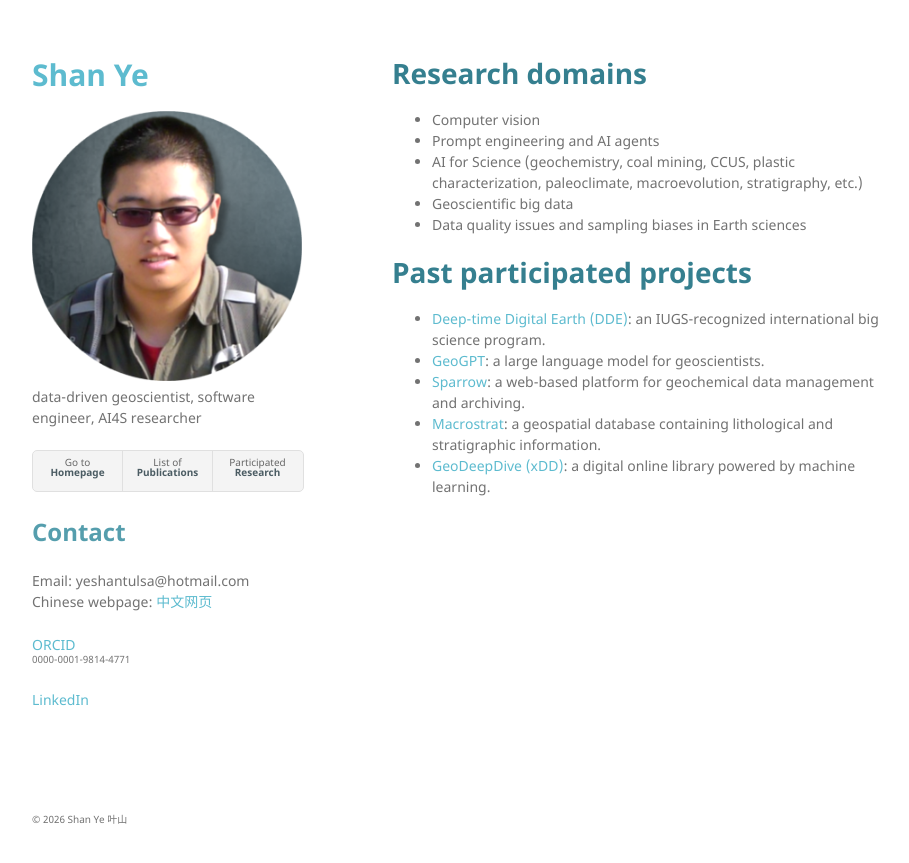
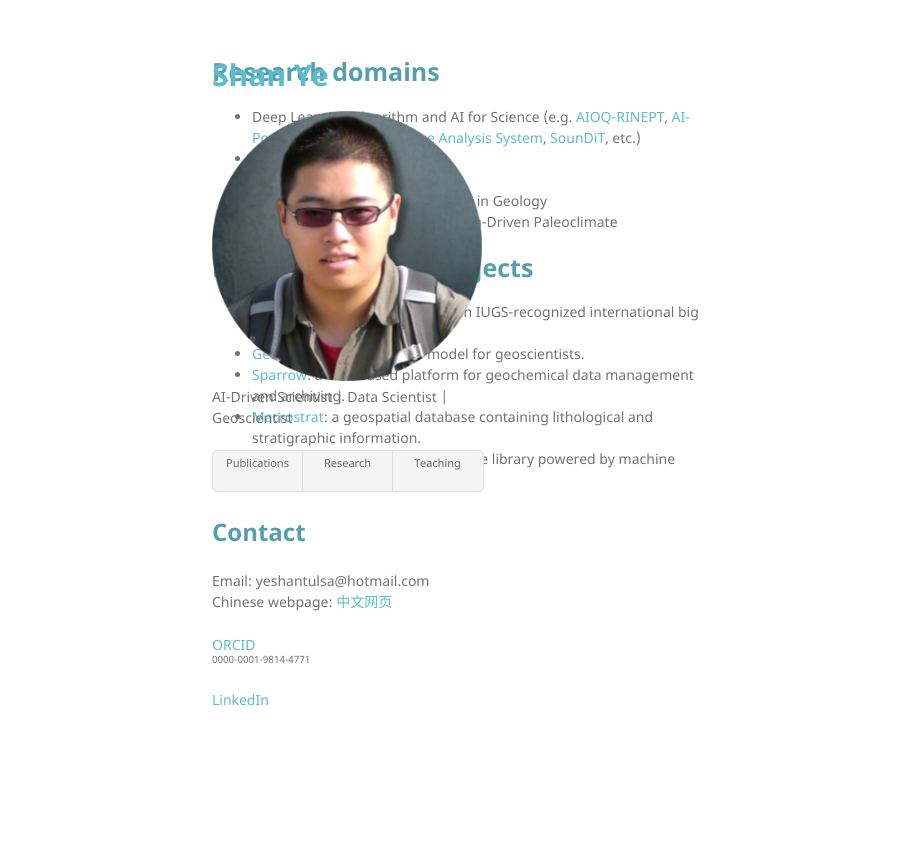
Before and after one commit to yeshan-geo/yeshan-geo.github.io, a Jekyll site: the page built from pages/research.md, in a window 1280 px wide. Shown: the top 863 px of the page, without its empty margins (178-1087 px from the left). Built offline with Jekyll 4.4.1, drawn with Linux system fonts in a browser that asks for light colours; our own code applies the rules of GitHub Pages for plain Markdown files.

Commit message:
rearrange

```diff
--- a/_config.yml
+++ b/_config.yml
@@ -1,6 +1,6 @@
 title: Shan Ye
 logo: /assets/img/logo.png
-description: data-driven geoscientist, software engineer, AI4S researcher
+description: AI-Driven Scientist | Data Scientist | Geoscientist
 show_downloads: true
 google_analytics:
 theme: jekyll-theme-minimal
--- a/_layouts/default.html
+++ b/_layouts/default.html
@@ -26,9 +26,9 @@
 
         {% if site.show_downloads %}
         <ul class="downloads">
-          <li><a href="https://yeshan-geo.github.io">Go to <strong>Homepage</strong></a></li>
-          <li><a href="https://yeshan-geo.github.io/pages/pub">List of <strong>Publications</strong></a></li>
-          <li><a href="https://yeshan-geo.github.io/pages/research">Participated <strong>Research</strong></a></li>
+          <li><a href="https://yeshan-geo.github.io/pages/pub">Publications</a></li>
+          <li><a href="https://yeshan-geo.github.io/pages/research">Research</a></li>
+          <li><a href="https://yeshan-geo.github.io/pages/teaching">Teaching</a></li>
         </ul>
         {% endif %}
 
@@ -47,9 +47,11 @@
       {{ content }}
 
       </section>
+      <!--
       <footer>
         <p><small>© 2026 Shan Ye 叶山</small></p>
       </footer>
+      -->
     </div>
     <script src="{{ "/assets/js/scale.fix.js" | relative_url }}"></script>
   </body>
--- a/_sass/jekyll-theme-minimal.scss
+++ b/_sass/jekyll-theme-minimal.scss
@@ -35,8 +35,12 @@ h3 {
   font-size:25px;
 }
 
-h4, h5, h6 {
+h4 {
   font-size:24px;
+}
+
+h5, h6 {
+  font-size:20px;
 }
 
 h3, h4, h5, h6 {
@@ -65,7 +69,7 @@ a:hover small {
 }
 
 .wrapper {
-  width:860px;
+  width:500px;
   margin:0 auto;
 }
 
@@ -161,7 +165,7 @@ ul.downloads {
 
 .downloads a {
   line-height:1;
-  font-size:10px;
+  font-size:11px;
   color:#676767;
   display:block;
   text-align:center;
@@ -189,7 +193,7 @@ strong {
 }
 
 .downloads a strong {
-  font-size:10px;
+  font-size:11px;
   display:block;
   color:#4b5c63;
 }
--- a/pages/research.md
+++ b/pages/research.md
@@ -1,12 +1,12 @@
-## Research domains
+### Research domains
 
-- Computer vision
-- Prompt engineering and AI agents
-- AI for Science (geochemistry, coal mining, CCUS, plastic characterization, paleoclimate, macroevolution, stratigraphy, etc.)
-- Geoscientific big data
-- Data quality issues and sampling biases in Earth sciences
+- Deep Learning Algorithm and AI for Science (e.g. [AIOQ-RINEPT](https://pubmed.ncbi.nlm.nih.gov/41048790/), [AI-Powered Microscope Image Analysis System](https://sem.ceic.com/), [SounDiT](https://gisense.github.io/SounDiT-Page/), etc.)
+- Geoscientific Big Data
+- Geospatial Data Science
+- Data Quality and Sampling Biases in Geology
+- Quantitative Stratigraphy and Data-Driven Paleoclimate
 
-## Past participated projects
+### Past participated projects
 
 - [Deep-time Digital Earth (DDE)](https://deep-time.org/): an IUGS-recognized international big science program.
 - [GeoGPT](https://geogpt.deep-time.org): a large language model for geoscientists.
```
Also changed, not shown: index.md (+3 -16 lines), pages/pub.md (+2 -2 lines), pages/teaching.md (added, +13 -0 lines).
